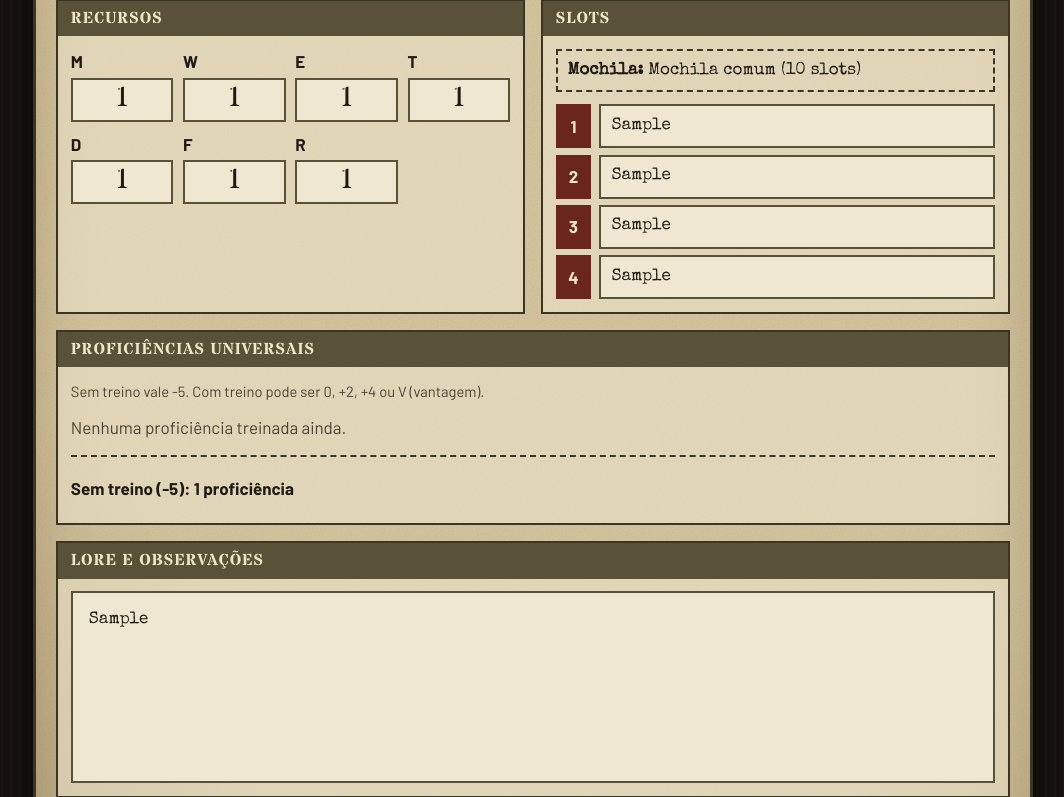
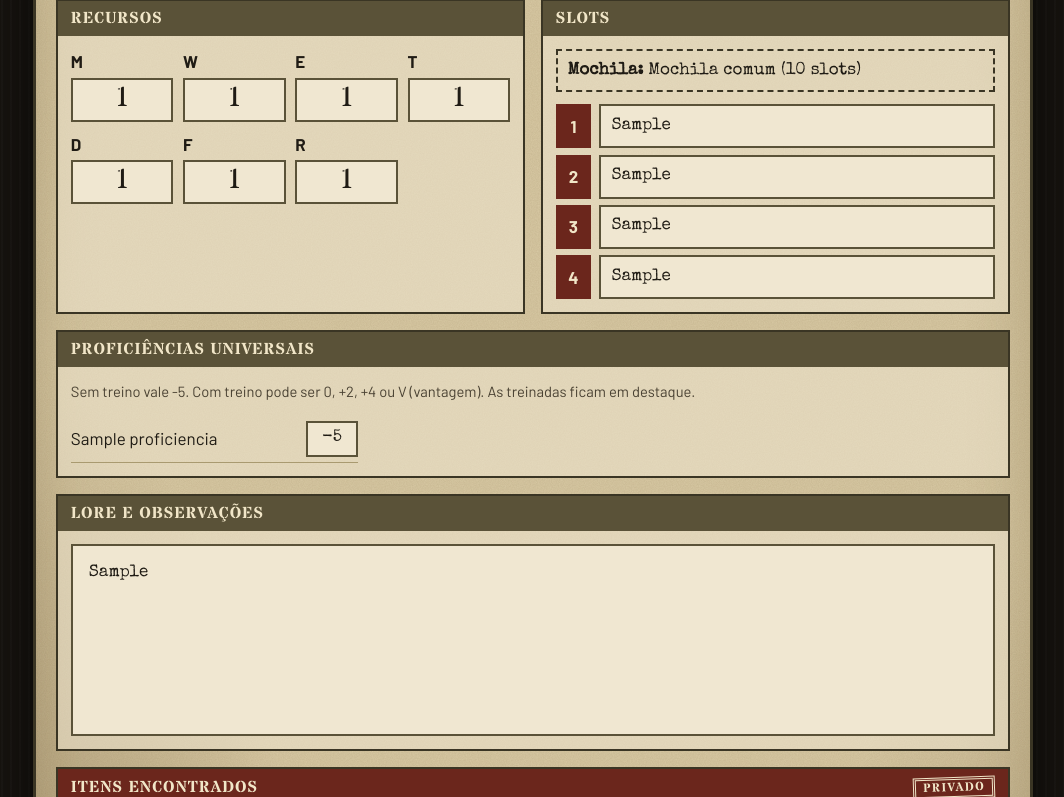
Before and after one commit to gabrielalveslopes/Ficha_RPG_Online, a Django app: page /fichas/1/ in a window 1280 px wide. Shown: the part 1639-2436 px from the top of the page, without its empty margins (107-1171 px from the left). Run offline with Django 5.2, Linux system fonts and the light colour scheme; a user stored in the database is signed in; tables that the repository leaves empty hold one stand-in row (values such as "Sample post"); parts of the project's set-up code (start-up, migrations or seed data) failed here and were passed over.

Commit message:
ficha mostra todas as proficiências com as treinadas em destaque

```diff
--- a/fichas/views.py
+++ b/fichas/views.py
@@ -85,13 +85,12 @@ def ficha_detalhe(request, pk):
     todas = []
     for prof in Proficiencia.objects.filter(Q(ativo=True) | Q(pk__in=list(graus))):
         valor = graus.get(prof.pk, BONUS_PADRAO)
-        todas.append((prof.nome, rotulos.get(valor, valor), valor))
+        todas.append((prof.nome, rotulos.get(valor, valor), valor != BONUS_PADRAO))
     contexto = {
         "ficha": ficha,
         "armas": ficha.armas.all(),
         "mochila": ficha.mochila.all(),
-        "proficiencias_treinadas": [p for p in todas if p[2] != BONUS_PADRAO],
-        "proficiencias_sem_treino": [p for p in todas if p[2] == BONUS_PADRAO],
+        "proficiencias": todas,  # todas as do catálogo, na ordem da ficha de papel
         "trunfos": ficha.trunfos_escolhidos.all(),
         "itens": ficha.itens.all(),  # só chega aqui quem pode ver esta ficha
     }
--- a/static/css/zumbis.css
+++ b/static/css/zumbis.css
@@ -299,6 +299,12 @@ input[type="file"].campo { padding: .6rem; font-family: var(--corpo); }
 #id_lore { min-height: 18rem; line-height: 1.6; }
 .lore-texto { min-height: 12rem; padding: .8rem 1rem; border: 2px solid var(--oliva); background: var(--papel-3); font-family: var(--maquina); line-height: 1.7; overflow-wrap: anywhere; }
 .lore-texto p { margin-bottom: .8rem; }
-.sem-treino { margin-top: .9rem; border-top: 2px dashed var(--oliva-esc); padding-top: .6rem; }
-.sem-treino summary { cursor: pointer; font-weight: 700; min-height: 44px; display: flex; align-items: center; }
 .prof-item select.campo { width: 6rem; }
+
+/* Tabela completa de proficiências (colunas como na ficha de papel) */
+.prof-lista { display: block; column-gap: 2rem; }
+.prof-lista li { break-inside: avoid; }
+.prof-treinada > span:first-child { font-weight: 700; }
+.prof-treinada .caixa-bonus { background: var(--papel-2); border-color: var(--sangue); border-width: 3px; font-weight: 700; }
+@media (min-width: 640px) { .prof-lista { column-count: 2; } }
+@media (min-width: 900px) { .prof-lista { column-count: 3; } }
--- a/templates/fichas/ficha_detalhe.html
+++ b/templates/fichas/ficha_detalhe.html
@@ -154,24 +154,14 @@
 <section class="painel" id="proficiencias" aria-labelledby="t-prof">
   <h2 id="t-prof" class="faixa-secao">Proficiências universais</h2>
   <div class="painel-corpo">
-    <p class="texto-suave pequeno">Sem treino vale -5. Com treino pode ser 0, +2, +4 ou V (vantagem).</p>
-    {% if proficiencias_treinadas %}
+    <p class="texto-suave pequeno">Sem treino vale -5. Com treino pode ser 0, +2, +4 ou V (vantagem). As treinadas ficam em destaque.</p>
+    {% if proficiencias %}
     <ul class="prof-lista">
-      {% for nome, rotulo, valor in proficiencias_treinadas %}
-      <li><span>{{ nome }}</span><span class="caixa caixa-bonus"><span class="so-leitor">Bônus: </span>{{ rotulo }}</span></li>
+      {% for nome, rotulo, treinada in proficiencias %}
+      <li{% if treinada %} class="prof-treinada"{% endif %}><span>{{ nome }}{% if treinada %} <span class="so-leitor">(treinada)</span>{% endif %}</span><span class="caixa caixa-bonus"><span class="so-leitor">Bônus: </span>{{ rotulo }}</span></li>
       {% endfor %}
     </ul>
-    {% else %}<p class="texto-suave">Nenhuma proficiência treinada ainda.</p>{% endif %}
-    {% if proficiencias_sem_treino %}
-    <details class="sem-treino">
-      <summary>Sem treino (-5): {{ proficiencias_sem_treino|length }} proficiência{{ proficiencias_sem_treino|length|pluralize }}</summary>
-      <ul class="prof-lista">
-        {% for nome, rotulo, valor in proficiencias_sem_treino %}
-        <li><span>{{ nome }}</span><span class="caixa caixa-bonus"><span class="so-leitor">Bônus: </span>{{ rotulo }}</span></li>
-        {% endfor %}
-      </ul>
-    </details>
-    {% endif %}
+    {% else %}<p class="texto-suave">O mestre ainda não cadastrou proficiências.</p>{% endif %}
   </div>
 </section>
 
```
Also changed, not shown: README.md.
